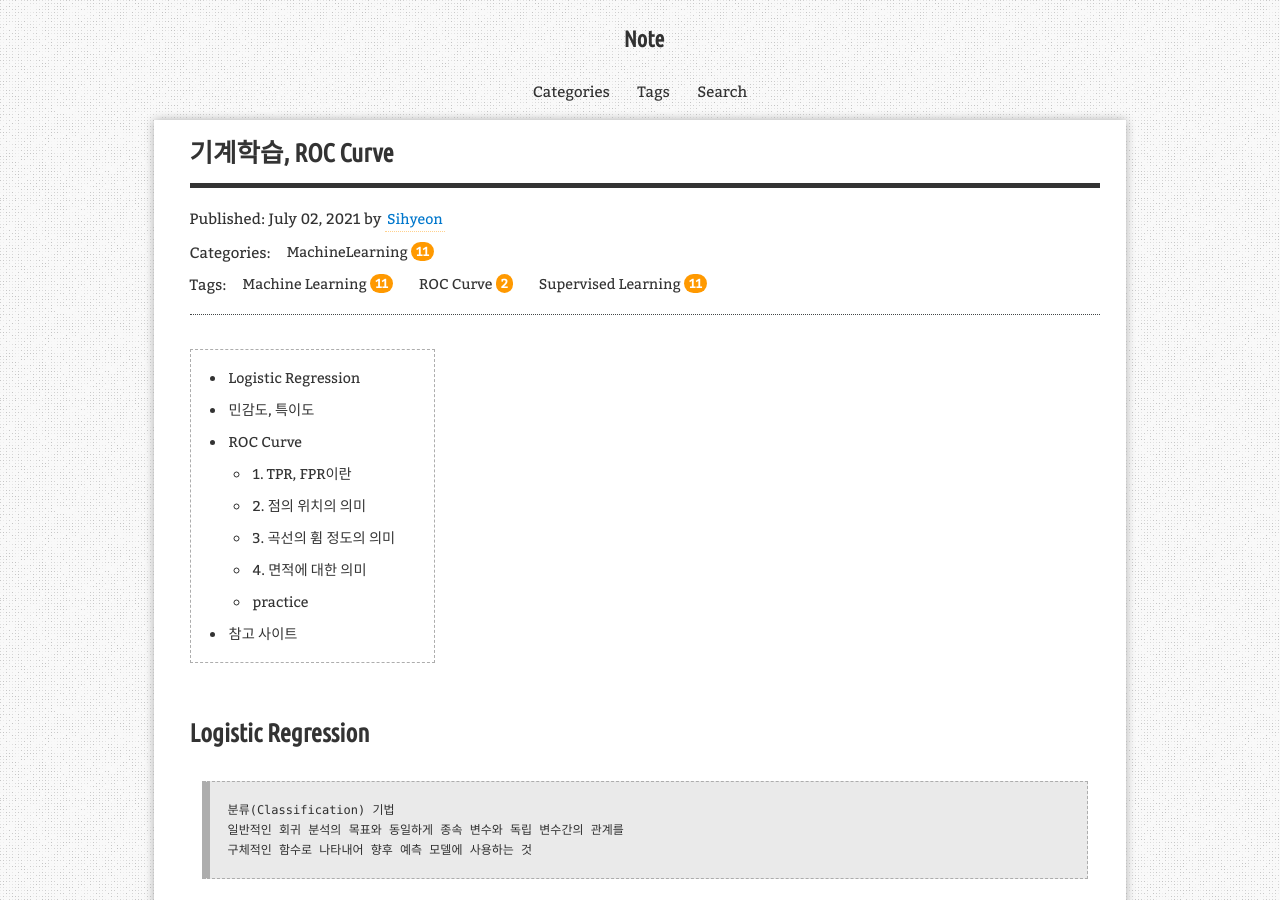
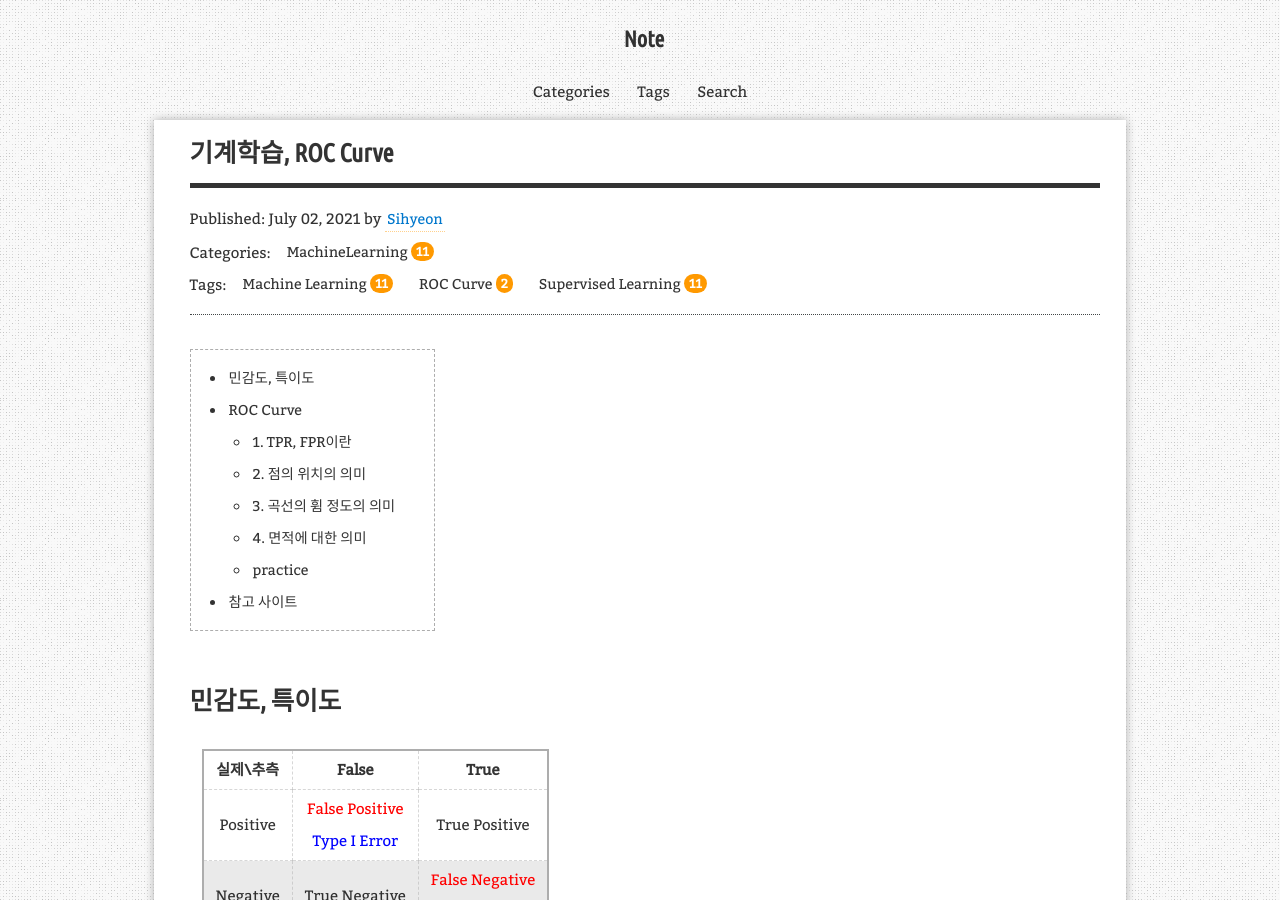
Before and after one commit to aristohyun/aristohyun.github.io, a Jekyll site: the page built from _posts/2021-07-02-ROC-Curve.md, in a window 1280 px wide and 900 px high. Built offline with Jekyll 4.4.1, drawn with Linux system fonts in a browser that asks for light colours; formulas are drawn with MathJax 3; comment, search, counter and statistics services are not loaded.

Commit message:
Update 2021-07-02-ROC-Curve.md

```diff
--- a/_posts/2021-07-02-ROC-Curve.md
+++ b/_posts/2021-07-02-ROC-Curve.md
@@ -11,11 +11,6 @@ redirect_from:
 
 * Kramdown table of contents
 {:toc .toc}
-
-# Logistic Regression
-> 분류(Classification) 기법
-> 일반적인 회귀 분석의 목표와 동일하게 종속 변수와 독립 변수간의 관계를
-> 구체적인 함수로 나타내어 향후 예측 모델에 사용하는 것
 
 
 # 민감도, 특이도
```
